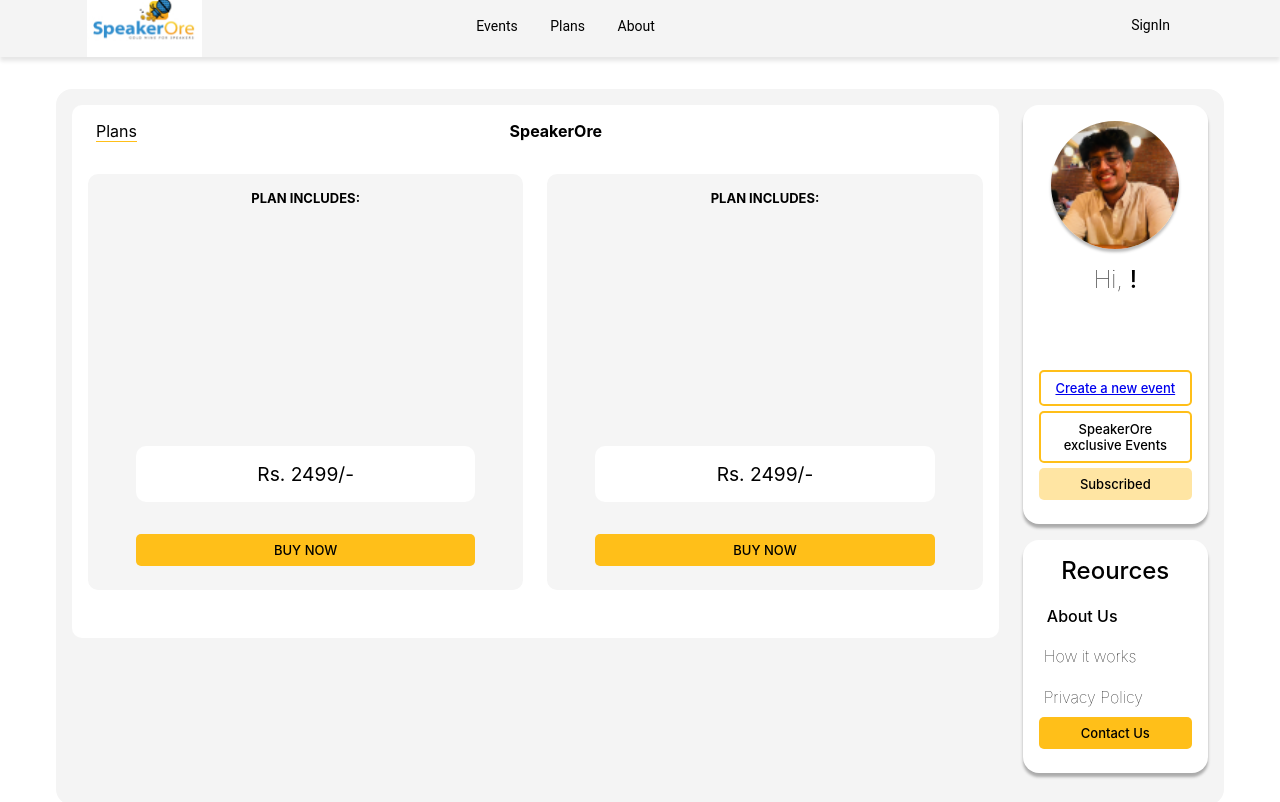
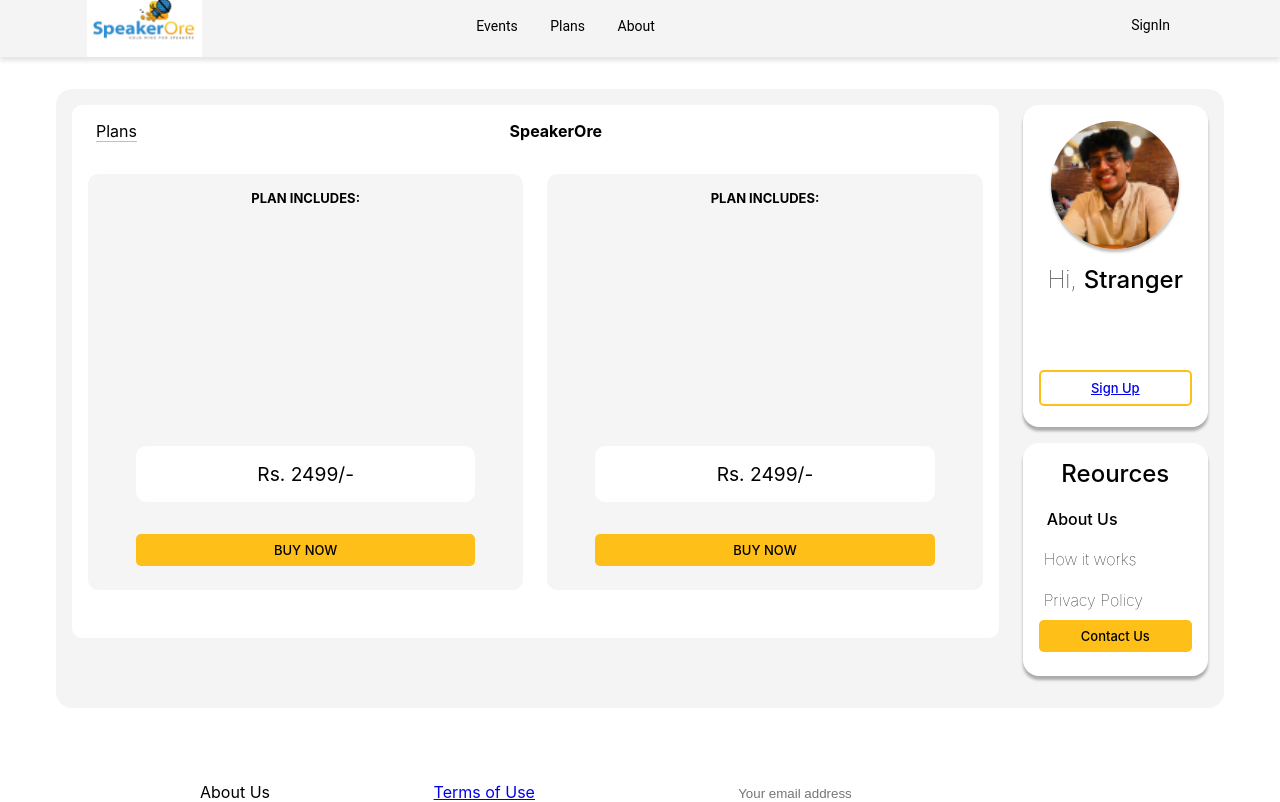
Before and after one commit to CodeAstronautic/speaker_frontend, a React (Create React App) app: page /subplan in a window 1280 px wide. Shown: the top 802 px of the page. Built offline with nearby package versions, Linux system fonts and the light colour scheme; no server answers.

Commit message:
added changes

```diff
--- a/package.json
+++ b/package.json
@@ -7,7 +7,7 @@
     "@emotion/styled": "^11.8.1",
     "@material-ui/core": "^4.12.3",
     "@material-ui/icons": "^4.11.2",
-    "@mui/material": "^5.4.4",
+    "@mui/material": "^5.5.0",
     "@testing-library/jest-dom": "^5.16.1",
     "@testing-library/react": "^12.1.2",
     "@testing-library/user-event": "^13.5.0",
--- a/src/components/Events/Eventpage.js
+++ b/src/components/Events/Eventpage.js
@@ -34,12 +34,12 @@
       console.log(err)
     })
   }, [])
-  // useEffect(() => {
-  //   if (userToken?.userdata?.role === "USER") {
-  //     userEvents()
-  //   }
-  // }, [ userToken?.userdata?.role === "USER"
-  // ])
+  useEffect(() => {
+    if (userToken?.userdata?.role === "USER") {
+      userEvents()
+    }
+  }, [ userToken?.userdata?.role === "USER"])
+
   const filteredCountries = eventData?.filter((country) => {
     return country.name.toLowerCase().indexOf(search.toLowerCase()) !== -1;
   });
--- a/src/components/accountSide/LoggedInSidebar.js
+++ b/src/components/accountSide/LoggedInSidebar.js
@@ -1,19 +1,27 @@
-import axios from 'axios';
-import React, { useEffect, useState } from 'react'
+import axios from "axios";
+import React, { useEffect, useState } from "react";
 import "../css/About2.css";
 import user from "../images/profile.png";
 export default function LoggedInSidebar({ setisExclusive }) {
   const [userData, setUser] = useState("");
+  console.log(userData, "userDatauserData");
   useEffect(() => {
+      if(userData){
+
     axios
-            .get(`${process.env.REACT_APP_URL}/auth/get-loogedin/${JSON.parse(localStorage.getItem("@token"))?.userdata?.id}`)
+      .get(
+        `${process.env.REACT_APP_URL}/auth/get-loogedin/${
+          JSON.parse(localStorage.getItem("@token"))?.userdata?.id
+        }`
+      )
       .then((data) => {
-                console.log(data?.data)
         setUser(data?.data);
       })
       .catch((err) => {
         console.log(err);
       });
+    }
+
   }, []);
   return (
     <div className="ep-right">
@@ -22,14 +30,31 @@
           <img src={user} alt="" />
         </div>
         <p>
-                    Hi, <b style={{ fontWeight: "500" }}>{userData?.name}!</b>
+          Hi,{" "}
+          {userData?.name ? (
+            <b style={{ fontWeight: "500" }}>{userData?.name}!</b>
+          ) : (
+            <b style={{ fontWeight: "500" }}>Stranger</b>
+          )}
         </p>
-                <span className="eprtext1">{userData?.role}</span>
-                {JSON.parse(localStorage.getItem("@token"))?.userdata?.role !== "USER" && <div style={{ marginTop: "3rem" }} className="eprbtn2">
-                    <a href="/addevent">Create a new event
-                    </a>
-                </div>}
-                <div className="eprbtn2" onClick={() => setisExclusive(true)}>SpeakerOre exclusive Events</div>
+        <span className="eprtext1">{userData?.role ? userData?.role : ""}</span>
+        {JSON.parse(localStorage.getItem("@token"))?.userdata &&
+        JSON.parse(localStorage.getItem("@token"))?.userdata?.role !==
+          "USER" ? (
+          <div style={{ marginTop: "3rem" }} className="eprbtn2">
+            <a href="/addevent">Create a new event</a>
+          </div>
+        ) : (
+          <div style={{ marginTop: "3rem" }} className="eprbtn2">
+            <a href="/addevent">Sign Up</a>
+          </div>
+        )}
+        {JSON.parse(localStorage.getItem("@token"))?.userdata && (
+          <div className="eprbtn2" onClick={() => setisExclusive(true)}>
+            SpeakerOre exclusive Events
+          </div>
+        )}
+        {JSON.parse(localStorage.getItem("@token"))?.userdata && (
           <div
             style={{
               marginTop: "0",
@@ -39,6 +64,7 @@
           >
             Subscribed
           </div>
+        )}
       </div>
 
       <div className="eprcard">
@@ -78,13 +104,10 @@
           <div>Privacy Policy</div>
           <div></div>
         </span>
-                <div
-                    style={{ marginTop: "10px", }}
-                    className="eprbtn1"
-                >
+        <div style={{ marginTop: "10px" }} className="eprbtn1">
           Contact Us
         </div>
       </div>
     </div>
-    )
+  );
 }
```
Also changed, not shown: 2 other files (tests, documents, lock files or other folders). Lines whose indentation alone changed are shown as unchanged.
